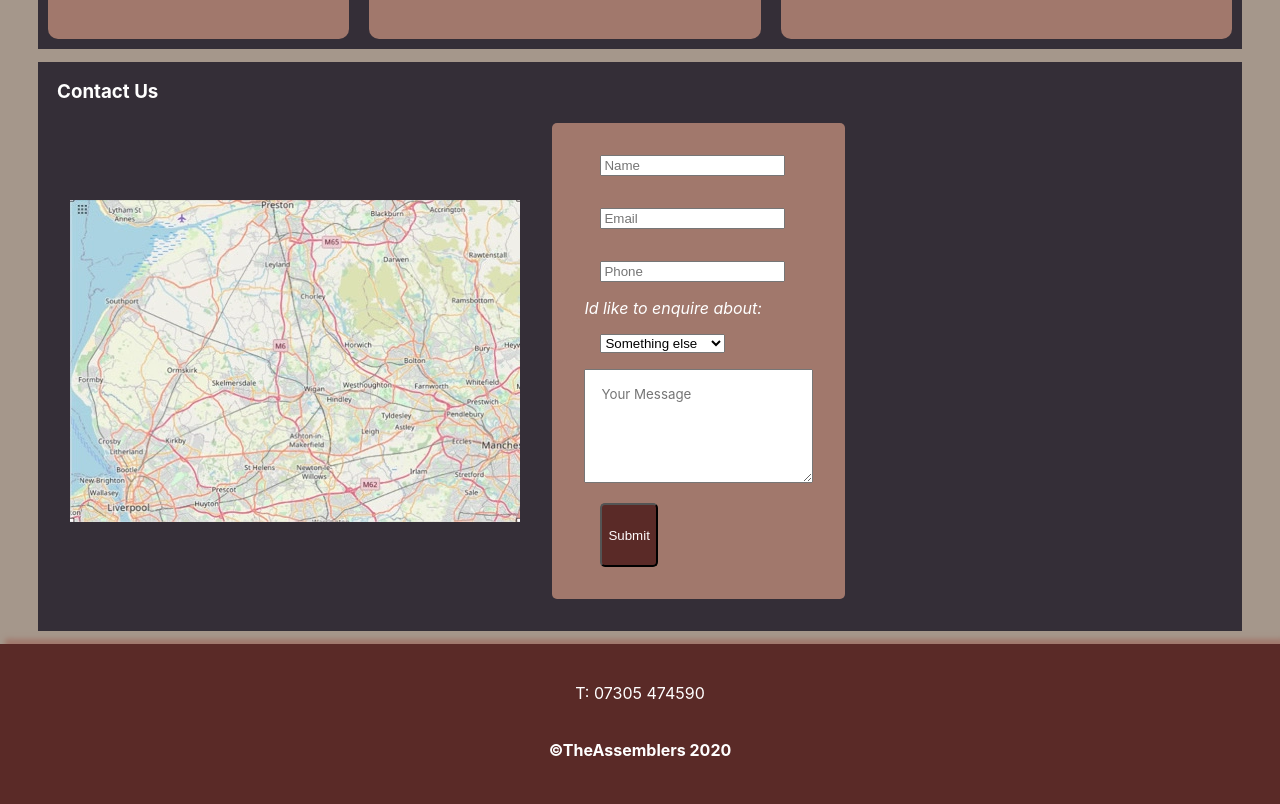
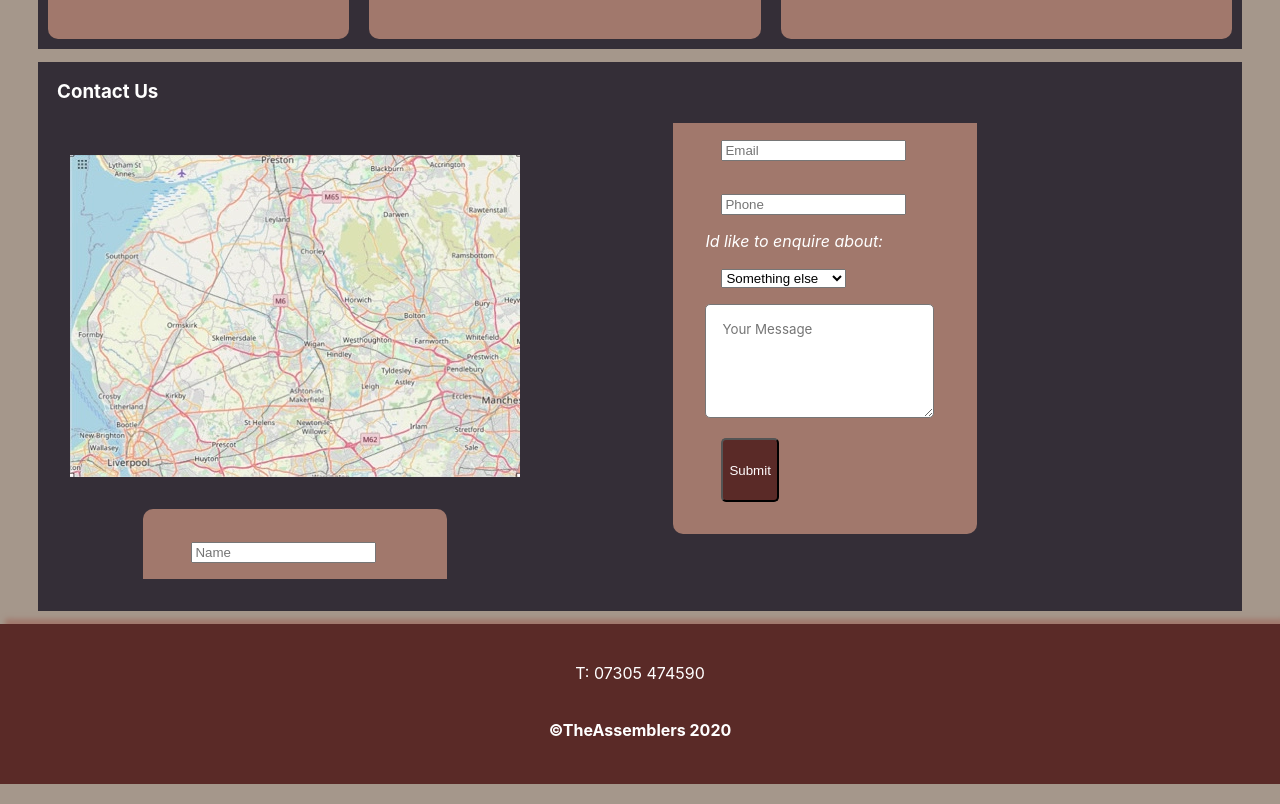
Before and after one commit to Moovashaka/assemblers, a React (Create React App) app: page / in a window 1280 px wide. Shown: the part 1560-2364 px from the top of the page. Built offline with nearby package versions, Linux system fonts and the light colour scheme.

Commit message:
adjusting form css

```diff
--- a/src/components/main/Form.js
+++ b/src/components/main/Form.js
@@ -137,7 +137,7 @@ export default class Form extends React.Component {
               <i>Id like to enquire about:</i>
             </label>
         <div className="form-group">
-          <select className="form-control" value={this.state.select} name="select"  onChange={this.handleChange}>
+          <select value={this.state.select} name="select"  onChange={this.handleChange}>
             <option value="other">Something else</option>
             <option value='wardrobe'>Wardrobe</option>
             <option value="bed">Bed</option>
@@ -145,6 +145,7 @@ export default class Form extends React.Component {
           </select>
         </div>
         <textarea
+            className="form-group"
             id="textbox"
             type="text" value={this.state.message}
             name="message"
--- a/src/components/main/form.css
+++ b/src/components/main/form.css
@@ -15,7 +15,6 @@ span {
 	position: relative;
 	width: 100%;
 	color: white;
-
 }
 .header {
 	position: relative;
@@ -36,26 +35,35 @@ span {
 	padding: 2rem 2rem;
 	max-width: 70vw;
 }
+@media screen and (min-width: 480px) {
+ .mapImage {
+	 margin-left: auto;
+ }
+}
 
-@media screen and (min-width: 768px) {
+ @media screen and (min-width: 480px) {
 	.map {
-		display: flex;
+		columns: 2;
 	}
 }
 
 .contactForm {
 	background: #A1786C;
-	border-radius: 5px;
-	padding: 1rem 2rem;
+	border-radius: 10px;
 	margin: auto;
-	max-width: 60vw;
+  padding: 1rem 2rem;
+  width: 15rem;
+}
+@media screen and (min-width: 480px) {
+ .contactForm {
+	 margin-right: auto;
+ }
 }
 
 .form-group {
-	display: flex;
 	border-radius: 5px;
 	padding: 1em 1em;
-	width: 10rem;
+	/* width: 10rem; */
 }
 
 .map-address {
```
